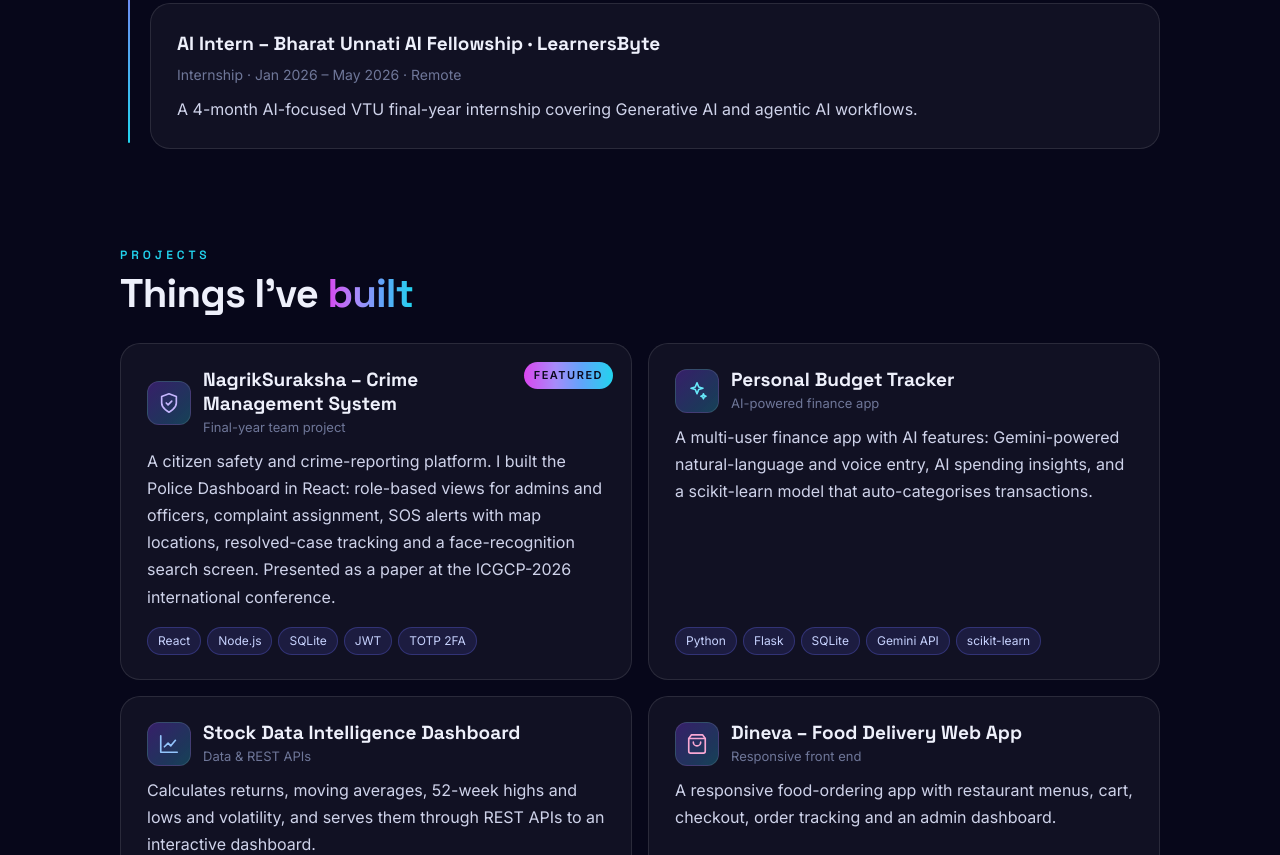
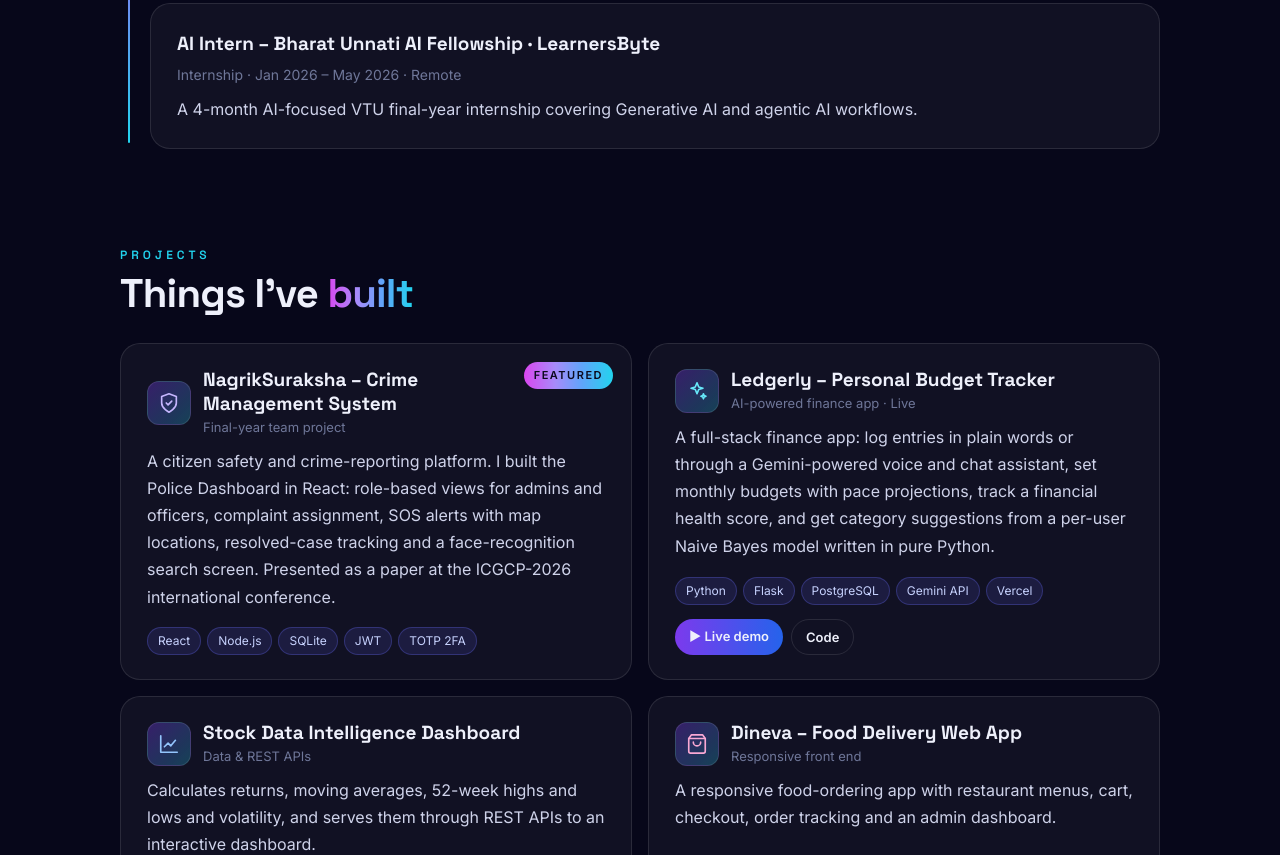
Before and after one commit to anivisVector/anivisVector.github.io, a plain HTML site: page index.html in a window 1280 px wide. Shown: the part 2165-3020 px from the top of the page. Drawn offline with Linux system fonts and the light colour scheme.

Commit message:
Ledgerly card: live demo, accurate stack

```diff
--- a/index.html
+++ b/index.html
@@ -166,6 +166,10 @@
   .tags{display:flex;flex-wrap:wrap;gap:6px}
   .tags span{font-size:12px;padding:3px 10px;border-radius:999px;background:rgba(99,102,241,.14);color:#c7d2fe;border:1px solid rgba(99,102,241,.3)}
   .proj:has(.feat) .top{padding-right:88px}
+  .plinks{display:flex;gap:8px;margin-top:14px}
+  .pl{font-size:13px;font-weight:600;text-decoration:none;padding:6px 14px;border-radius:999px;background:linear-gradient(90deg,#7c3aed,#2563eb)}
+  .pl.ghost{background:transparent;border:1px solid var(--line)}
+  .pl:hover{box-shadow:0 0 18px rgba(124,58,237,.5)}
   .feat{position:absolute;top:18px;right:18px;font-size:11px;letter-spacing:1.5px;text-transform:uppercase;padding:4px 10px;border-radius:999px;background:var(--grad);color:#0b0b1f;font-weight:700}
 
   .edu{display:grid;grid-template-columns:repeat(3,1fr);gap:16px}
@@ -238,7 +242,7 @@
     <div class="skills">
       <div class="card rv"><h3>Languages</h3><div class="chips"><span class="chip">Java</span><span class="chip">Python</span><span class="chip">SQL</span><span class="chip">JavaScript</span><span class="chip">Data Structures</span></div></div>
       <div class="card rv"><h3>Web</h3><div class="chips"><span class="chip">React</span><span class="chip">Flask</span><span class="chip">REST APIs</span><span class="chip">HTML</span><span class="chip">CSS</span></div></div>
-      <div class="card rv"><h3>AI &amp; Data</h3><div class="chips"><span class="chip">Generative AI</span><span class="chip">Gemini API</span><span class="chip">scikit-learn</span><span class="chip">NumPy</span><span class="chip">SQLite</span></div></div>
+      <div class="card rv"><h3>AI &amp; Data</h3><div class="chips"><span class="chip">Generative AI</span><span class="chip">Gemini API</span><span class="chip">Naive Bayes</span><span class="chip">NumPy</span><span class="chip">PostgreSQL</span><span class="chip">SQLite</span></div></div>
       <div class="card rv"><h3>Tools &amp; Security</h3><div class="chips"><span class="chip">Git &amp; GitHub</span><span class="chip">Linux</span><span class="chip">SDLC</span><span class="chip">Information Security</span></div></div>
     </div>
   </section>
@@ -264,9 +268,10 @@
       </article>
       <article class="card proj rv">
         <div class="top"><div class="ico"><svg viewBox="0 0 24 24" fill="none" stroke="#67e8f9" stroke-width="1.8" stroke-linecap="round" stroke-linejoin="round"><path d="M12 3l1.9 4.7L18.5 9l-4.6 1.4L12 15l-1.9-4.6L5.5 9l4.6-1.3z"/><path d="M19 15l.8 2 2 .8-2 .7-.8 2-.7-2-2-.7 2-.8z"/></svg></div>
-          <div><h3>Personal Budget Tracker</h3><div class="sub">AI-powered finance app</div></div></div>
-        <p>A multi-user finance app with AI features: Gemini-powered natural-language and voice entry, AI spending insights, and a scikit-learn model that auto-categorises transactions.</p>
-        <div class="tags"><span>Python</span><span>Flask</span><span>SQLite</span><span>Gemini API</span><span>scikit-learn</span></div>
+          <div><h3>Ledgerly – Personal Budget Tracker</h3><div class="sub">AI-powered finance app · Live</div></div></div>
+        <p>A full-stack finance app: log entries in plain words or through a Gemini-powered voice and chat assistant, set monthly budgets with pace projections, track a financial health score, and get category suggestions from a per-user Naive Bayes model written in pure Python.</p>
+        <div class="tags"><span>Python</span><span>Flask</span><span>PostgreSQL</span><span>Gemini API</span><span>Vercel</span></div>
+        <div class="plinks"><a class="pl" href="https://ledgerly-tracker-eight.vercel.app">▶ Live demo</a><a class="pl ghost" href="https://github.com/anivisVector/Personal-Budget-Tracker">Code</a></div>
       </article>
       <article class="card proj rv">
         <div class="top"><div class="ico"><svg viewBox="0 0 24 24" fill="none" stroke="#93c5fd" stroke-width="1.8" stroke-linecap="round" stroke-linejoin="round"><path d="M3 3v18h18"/><path d="m7 15 4-4 3 3 5-6"/></svg></div>
@@ -317,7 +322,7 @@
   } else { els.forEach(function(el){ el.classList.add('in'); }); }
 
   // typed phrases
-  var phrases = ['AI-powered, secure web apps', 'full-stack projects with Flask & React', 'smart features with Gemini & scikit-learn', 'clean, practical software'];
+  var phrases = ['AI-powered, secure web apps', 'full-stack projects with Flask & React', 'smart features with the Gemini API', 'clean, practical software'];
   var t = document.getElementById('typed');
   if (t && !reduce) {
     var p = 0, c = phrases[0].length, del = true;
```
